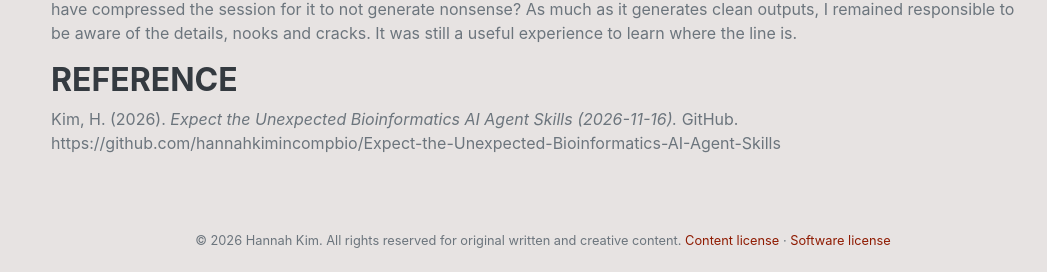
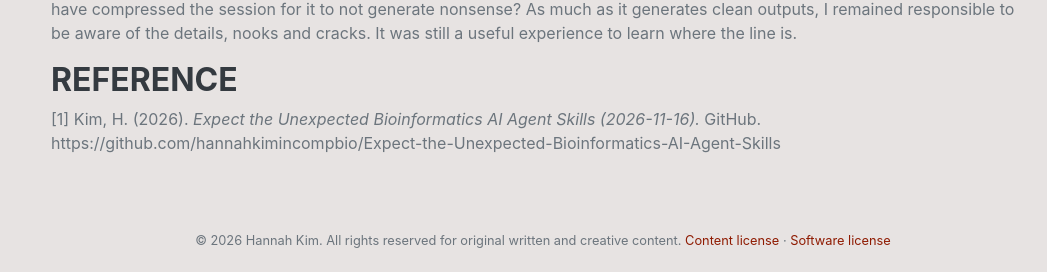
Before and after one commit to hannahkimincompbio/hannahkimincompbio.github.io, a Jekyll site: the page built from _posts/2026-11-18-Expect-the-Unexpected-AI-Agents.md, in a window 1280 px wide. Shown: the part 1180-1452 px from the top of the page, without its empty margins (233-1280 px from the left). Built offline with Jekyll 4.4.1, drawn with Linux system fonts in a browser that asks for light colours.

Commit message:
2026-11-18 Expect the Unexpected, AI Agents - typo fix 3

```diff
--- a/_posts/2026-11-18-Expect-the-Unexpected-AI-Agents.md
+++ b/_posts/2026-11-18-Expect-the-Unexpected-AI-Agents.md
@@ -19,4 +19,4 @@ I also realized that my own bloated expectation on AI this week. It did magic on
 
 ### Reference
 
-<a id="#ref-1"></a> Kim, H. (2026). _Expect the Unexpected Bioinformatics AI Agent Skills (2026-11-16)._ GitHub. https://github.com/hannahkimincompbio/Expect-the-Unexpected-Bioinformatics-AI-Agent-Skills
+<a id="#ref-1"></a>[1] Kim, H. (2026). _Expect the Unexpected Bioinformatics AI Agent Skills (2026-11-16)._ GitHub. https://github.com/hannahkimincompbio/Expect-the-Unexpected-Bioinformatics-AI-Agent-Skills
```
